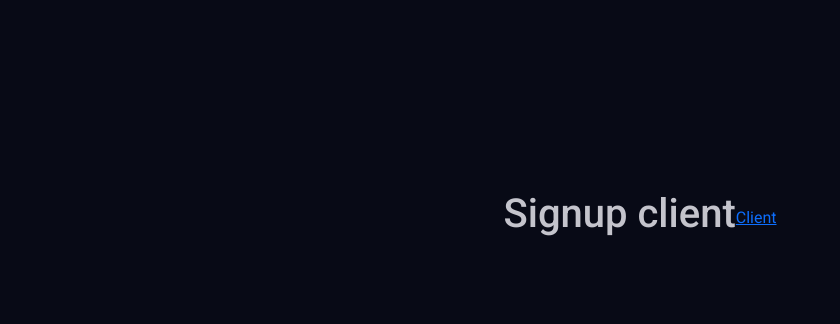
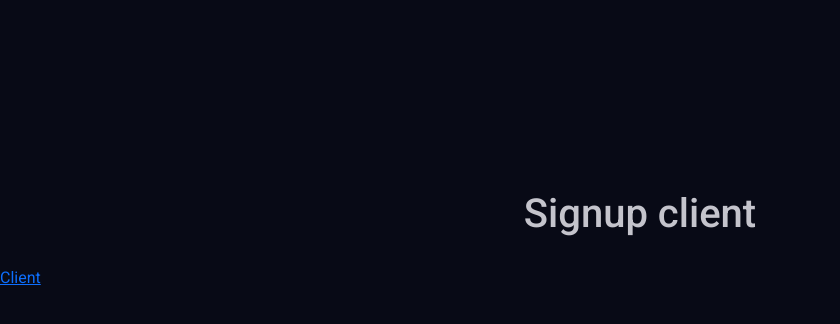
Before and after one commit to gatofreela/gatofreela.github.io, an Astro site: page /signup-client in a window 1280 px wide. Shown: the part 118-442 px from the top of the page, without its empty margins (0-840 px from the left). Built offline with nearby package versions, Linux system fonts and the light colour scheme; Astro itself is replaced by a stand-in of ours.

```diff
--- a/package.json
+++ b/package.json
@@ -35,7 +35,8 @@
   "dependencies": {
     "astro": "^5.1.8",
     "bootstrap": "^5.3.3",
-    "phosphor-astro": "^2.1.0"
+    "phosphor-astro": "^2.1.0",
+    "zod": "^3.24.1"
   },
   "devDependencies": {
     "@biomejs/biome": "^1.9.4",
--- a/src/pages/signup-client.astro
+++ b/src/pages/signup-client.astro
@@ -8,9 +8,9 @@ import { mockUserClient } from "../mock/user";
 
 <BaseLayout>
   <h1>Signup client</h1>
-  <a href={`/client/${mockUserClient.name.toLowerCase().replace(/\s+/g, "-")}`}> Client</a>
 </BaseLayout>
 
+<a href={`/client/${mockUserClient.name.toLowerCase().replace(/\s+/g, "-")}`}> Client</a>
 
 <style>
 
```
Also changed, not shown: 1 other file.
